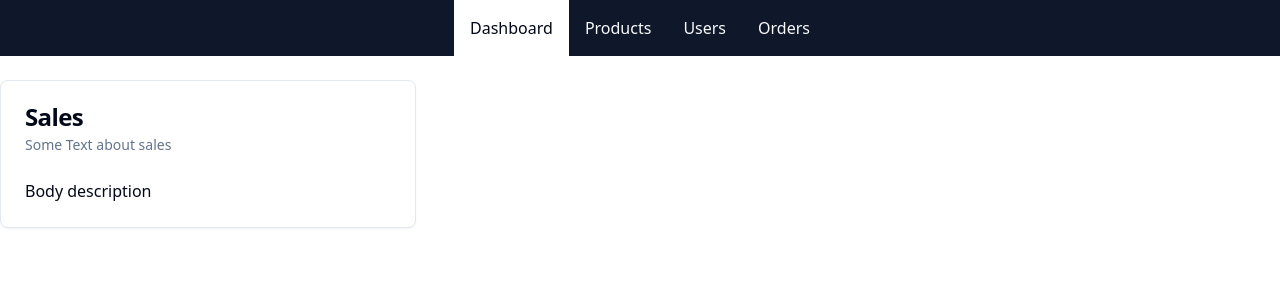
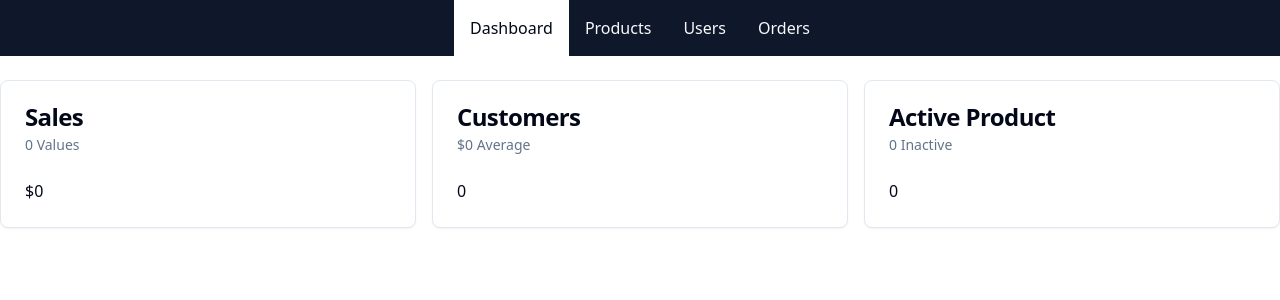
Before and after one commit to Philip-Kwao/next-ecommerce, a Next.js app: page /admin in a window 1280 px wide. Shown: the top 300 px of the page. Built offline with nearby package versions, Linux system fonts and the light colour scheme; no server answers; the database is empty.

Commit message:
created userdata, salesdata and productdata functions

```diff
--- a/src/app/admin/page.tsx
+++ b/src/app/admin/page.tsx
@@ -6,6 +6,7 @@
   CardTitle,
 } from "@/components/ui/card";
 import db from "@/db/db";
+import { formatCurrency, formatNumber } from "@/lib/formatters";
 
 async function getSalesData(){
     const data = await db.order.aggregate({
@@ -18,13 +19,52 @@
     }
 }
 
-export default function AdminDashboard() {
+async function getUserData(){
+    const [userCount, orderData] = await Promise.all([
+        db.user.count(),
+        db.order.aggregate({
+            _sum: {pricePaidInCents:true},
+        })
+    ])
+
+    return {
+        userCount,
+        averageValuePerUser:  userCount === 0 ? 0 : (orderData._sum.pricePaidInCents || 0) / userCount / 100
+    }
+}
+
+async function getProductData(){
+    const [activeCount, inactiveCount] = await Promise.all([
+        db.product.count({where: {isAvailableForPurchase:true}}),
+        db.product.count({where: {isAvailableForPurchase:false}})
+    ])
+    return {
+        activeCount, inactiveCount
+    }
+}
+
+export default async function AdminDashboard() {
+    const [salesData, userData, productData] = await Promise.all([
+        getSalesData(),
+        getUserData(),
+        getProductData()
+    ])
   return (
     <div className="grid grid-cols-1 md:grid-cols-2 lg:grid-cols-3 gap-4">
       <DashboardCard
         title="Sales"
-        subtitle="Some Text about sales"
-        body="Body description"
+        subtitle={`${formatNumber(salesData.numberofSales)} Values`}
+        body={formatCurrency(salesData.amount)}
+      />
+      <DashboardCard
+        title="Customers"
+        subtitle={`${formatCurrency(userData.averageValuePerUser)} Average`}
+        body={formatNumber(userData.userCount)}
+      />
+      <DashboardCard
+        title="Active Product"
+        subtitle={`${formatNumber(productData.inactiveCount)} Inactive`}
+        body={formatNumber(productData.activeCount)}
       />
     </div>
   );
--- /dev/null
+++ b/src/lib/formatters.ts
@@ -0,0 +1,15 @@
+const CURRENCY_FORMATTER = new Intl.NumberFormat("en-US", {
+    currency: "USD",
+    style:"currency",
+    minimumFractionDigits:0,
+})
+
+export function formatCurrency(amount: number){
+    return CURRENCY_FORMATTER.format(amount)
+}
+
+const NUMBER_FORMATTER = new Intl.NumberFormat("en-US")
+
+export function formatNumber(number: number){
+    return NUMBER_FORMATTER.format(number)
+}
```
